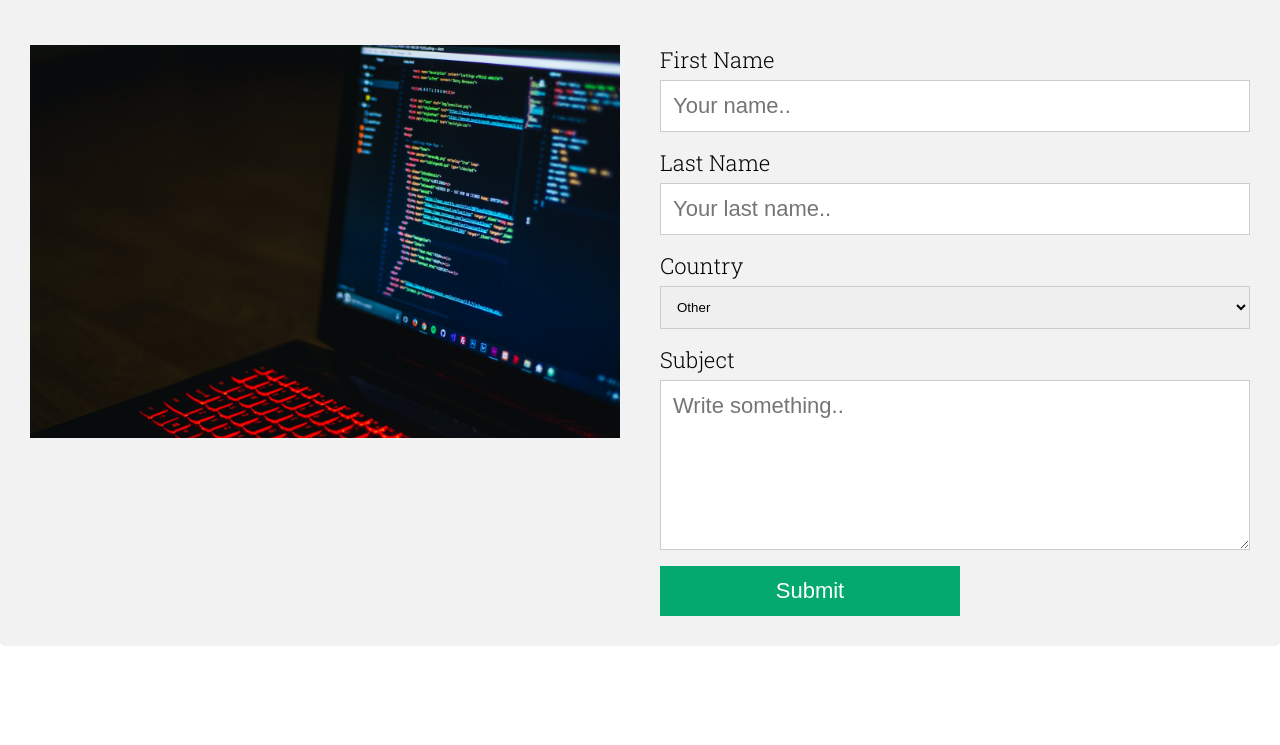
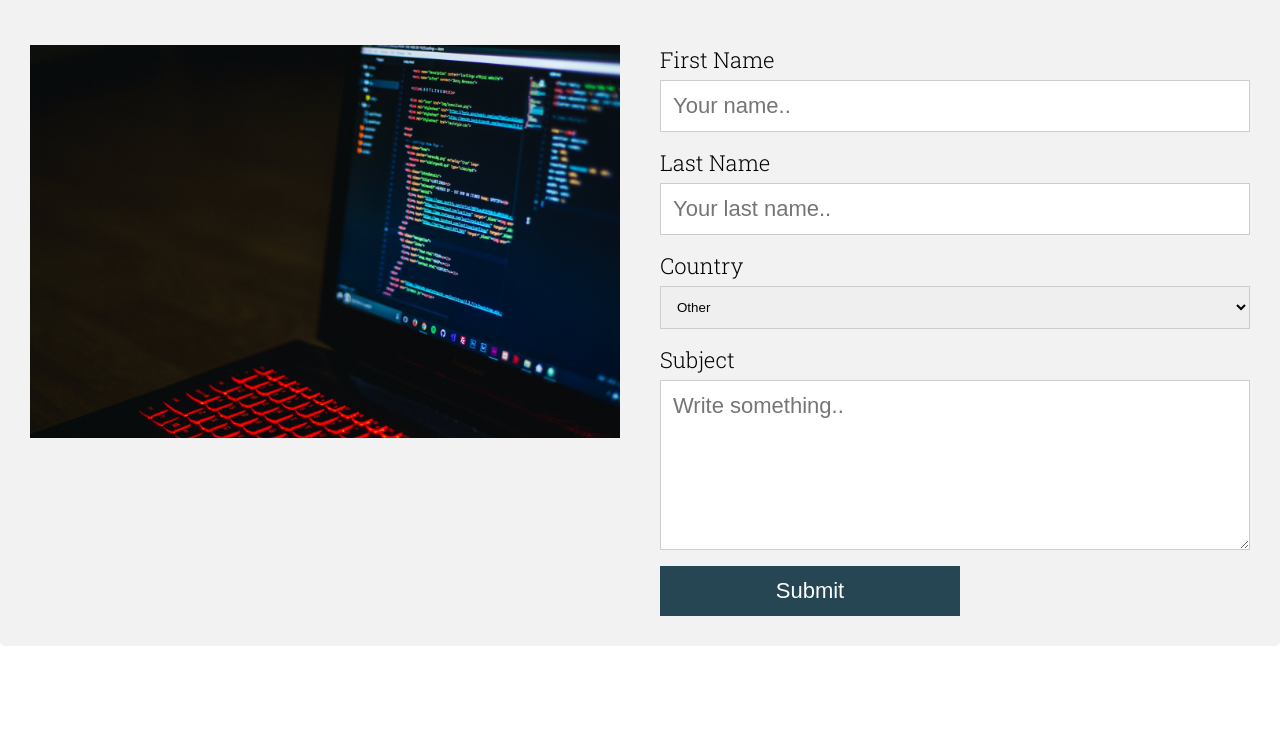
Before and after one commit to carlosramirezmg/wdd130, a plain HTML site: page portfolio/contactme.html in a window 1280 px wide. Shown: the part 207-952 px from the top of the page. Drawn offline with Linux system fonts and the light colour scheme.

Commit message:
Updating colors of the component

```diff
--- a/portfolio/styles/styles.css
+++ b/portfolio/styles/styles.css
@@ -349,7 +349,7 @@ ul {
   }
 
   input[type=submit] {
-    background-color: #04AA6D;
+    background-color: #264653;
     color: white;
     padding: 12px 20px;
     border: none;
@@ -357,7 +357,7 @@ ul {
   }
 
   input[type=submit]:hover {
-    background-color: #45a049;
+    background-color: #2A9D8F;
   }
 
   /* Style the container/contact section */
```
